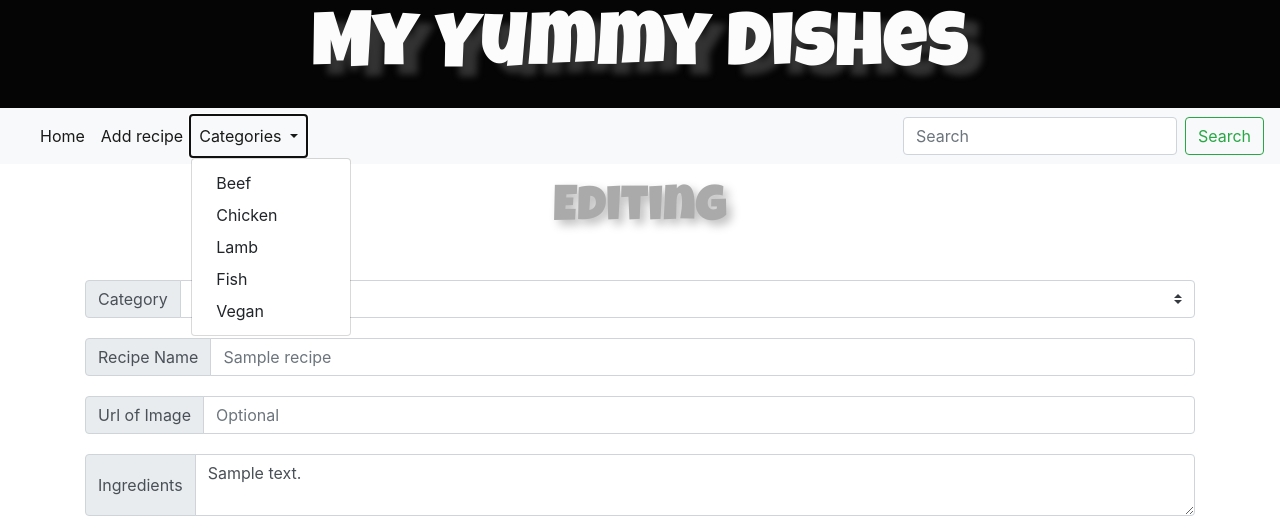
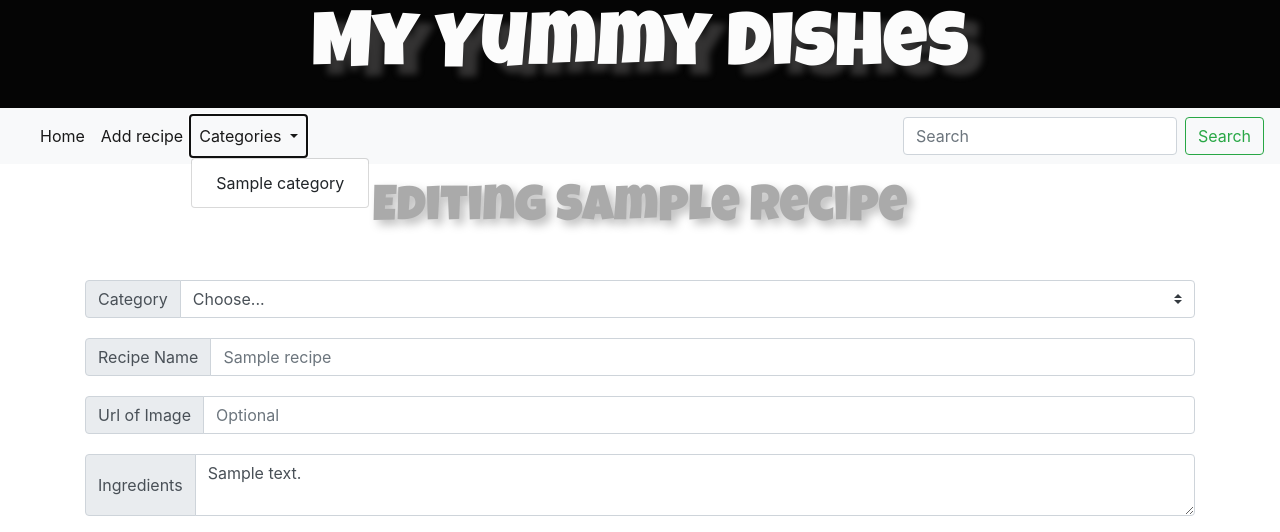
Before and after one commit to ShawnAhls/My-Yummy-Dishes, a Flask app: page /edit_recipe in a window 1280 px wide, after a click on "Categories". Shown: the top 532 px of the page. Run offline with Flask 2, Linux system fonts and the light colour scheme; a database or web service that is not in the repository returns one stand-in record (values such as "Sample title"); some libraries are stand-ins or nearby versions.

Commit message:
Changed the dropdown menus with less html, if you add a category it will automacticaly be there

```diff
--- a/app.py
+++ b/app.py
@@ -47,10 +47,10 @@ def recipe():
                            categories=mongo.db.categories.find())
 
 
-@app.route('/Categories')
-def Categories():
+@app.route('/categories')
+def categories():
     return render_template('category.html',
-                           Categories=mongo.db.Categories.find())
+                           categories=mongo.db.categories.find())
 
 
 if __name__ == '__main__':
--- a/templates/base.html
+++ b/templates/base.html
@@ -26,12 +26,10 @@
                     <a class="nav-link dropdown-toggle" href="#" id="navbarDropdown" role="button" data-toggle="dropdown" aria-haspopup="true" aria-expanded="false">
                     Categories
                     </a>
-                    <div class="dropdown-menu" aria-labelledby="navbarDropdown">
-                    <a class="dropdown-item" href="{{url_for('display_recipes')}}">Beef</a>
-                    <a class="dropdown-item" href="{{url_for('display_recipes')}}">Chicken</a>
-                    <a class="dropdown-item" href="{{url_for('display_recipes')}}">Lamb</a>
-                    <a class="dropdown-item" href="{{url_for('display_recipes')}}">Fish</a>
-                    <a class="dropdown-item" href="{{url_for('display_recipes')}}">Vegan</a>
+                    <div class="dropdown-menu" aria-labelledby="navbarDropdown" name="category_name">
+                    {% for category in categories %}
+                    <a class="dropdown-item" href="{{url_for('display_recipes')}}" value="{{ category.category_name }}">{{ category.category_name }}</a>
+                    {% endfor %}
                 </li>
                 </ul>
                 <form class="form-inline my-2 my-lg-0">
--- a/templates/display-recipes.html
+++ b/templates/display-recipes.html
@@ -1,8 +1,7 @@
 {% extends 'base.html'%}
 
 {% block content %}
-    {% for category in categories %}
-    <h2>{{ category.category_name }} Recipes</h2>
+<h2>Recipes</h2>
     {% for recipe in recipes %}
     <section>
         <div>
@@ -15,8 +14,7 @@
             </div>
         </div>
     </section>
-         {% endfor%}
-    {% endfor%}
+    {% endfor %}
     <section>
         <div class="buttons">
             <a href="{{url_for('home')}}" class="btn btn-primary btn-sm"
--- a/templates/edit-recipe.html
+++ b/templates/edit-recipe.html
@@ -2,22 +2,22 @@
 
 {% block content%}
 {% for recipe in recipes %}
-<h2>Editing </h2>
+<h2>Editing  {{ recipe.recipe_name }}</h2>
+
 <section class="add">
     <div class="input-group mb-3">
         <div class="input-group-prepend">
             <label class="input-group-text" for="inputGroupSelect01">Category</label>
         </div>
-        <select class="custom-select" id="inputGroupSelect01">
+        <select class="custom-select" id="inputGroupSelect01" name="category_name">
             <option selected>Choose...</option>
-            <option value="1">Beef</option>
-            <option value="2">Lamb</option>
-            <option value="3">Chicken</option>
-            <option value="4">Fish</option>
-            <option value="5">Vegan</option>
+            {% for category in categories %}
+            <option value="{{ category.category_name }}">{{ category.category_name }} </option>
+            {% endfor %}
         </select>
     </div>
 </section>
+
 <section class="add">
     <div class="input-group">
         <div class="input-group-prepend">
```
Lines whose indentation alone changed are shown as unchanged.
